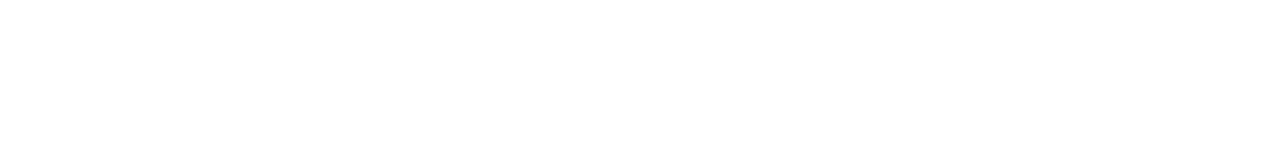
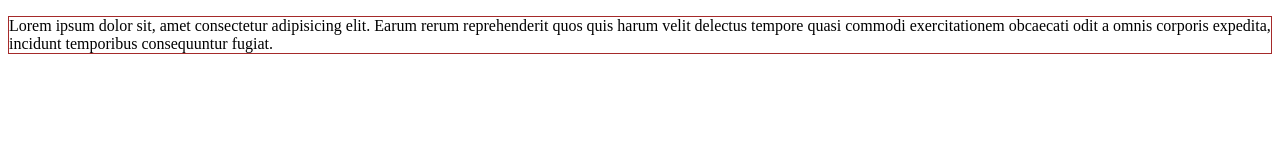
Before and after one commit to ShiningChang/calculator, a plain HTML site: page index.html in a window 1280 px wide. Drawn offline with Linux system fonts and the light colour scheme.

Commit message:
第二次提交

```diff
--- a/index.html
+++ b/index.html
@@ -5,6 +5,20 @@
     <meta http-equiv="X-UA-Compatible" content="IE=edge" />
     <meta name="viewport" content="width=device-width, initial-scale=1.0" />
     <title>Document</title>
+    <style>
+      p {
+        border: 1px solid brown;
+      }
+    </style>
   </head>
-  <body></body>
+  <body>
+    <main>
+      <p>
+        Lorem ipsum dolor sit, amet consectetur adipisicing elit. Earum rerum
+        reprehenderit quos quis harum velit delectus tempore quasi commodi
+        exercitationem obcaecati odit a omnis corporis expedita, incidunt
+        temporibus consequuntur fugiat.
+      </p>
+    </main>
+  </body>
 </html>
```
